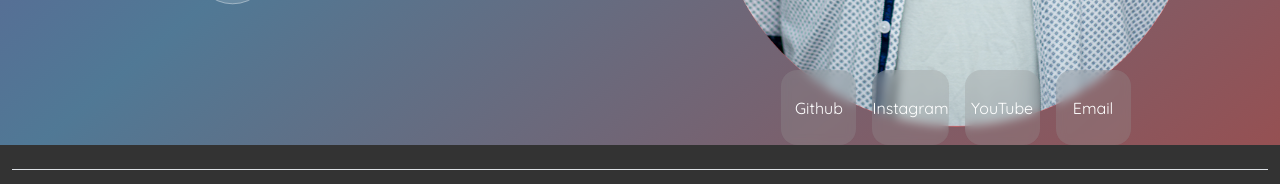
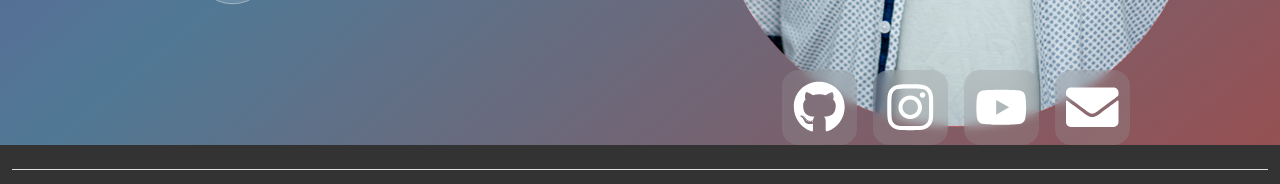
Before and after one commit to DavidASix/davidasix.com, a Next.js app: page / in a window 1280 px wide. Shown: the part 611-795 px from the top of the page. Built offline with nearby package versions, Linux system fonts and the light colour scheme; a web font is replaced by a local one.

Commit message:
Moved social media icons to seperate reusable component.

```diff
--- /dev/null
+++ b/src/components/SocialIcon/index.js
@@ -0,0 +1,75 @@
+
+import {
+    FaDiscord,
+    FaEnvelope,
+    FaFacebookF,
+    FaGithub,
+    FaInstagram,
+    FaLinkedinIn,
+    FaMastodon,
+    FaPinterest,
+    FaQuora,
+    FaRedditAlien,
+    FaSnapchatGhost,
+    FaTelegramPlane,
+    FaAt,
+    FaTiktok,
+    FaTumblr,
+    FaTwitch,
+    FaWeixin,
+    FaWhatsapp,
+    FaTwitter,
+    FaYoutube,
+} from "react-icons/fa";
+
+const socialMediaOptions = [
+    { name: "Discord", slug: "discord", iconName: 'FaDiscord', },
+    { name: "Email", slug: "email", iconName: 'FaEnvelope', },
+    { name: "Facebook", slug: "facebook", iconName: 'FaFacebookF', },
+    { name: "Github", slug: "github", iconName: 'FaGithub', },
+    { name: "Instagram", slug: "instagram", iconName: 'FaInstagram', },
+    { name: "LinkedIn", slug: "linkedin", iconName: 'FaLinkedinIn', },
+    { name: "Mastodon", slug: "mastodon", iconName: 'FaMastodon', },
+    { name: "Pinterest", slug: "pinterest", iconName: 'FaPinterest', },
+    { name: "Quora", slug: "quora", iconName: 'FaQuora', },
+    { name: "Reddit", slug: "reddit", iconName: 'FaRedditAlien', },
+    { name: "Snapchat", slug: "snapchat", iconName: 'FaSnapchatGhost', },
+    { name: "Telegram", slug: "telegram", iconName: 'FaTelegramPlane', },
+    { name: "Threads", slug: "threads", iconName: 'FaAt', },
+    { name: "TikTok", slug: "tiktok", iconName: 'FaTiktok', },
+    { name: "Tumblr", slug: "tumblr", iconName: 'FaTumblr', },
+    { name: "Twitch", slug: "twitch", iconName: 'FaTwitch', },
+    { name: "WeChat", slug: "wechat", iconName: 'FaWeixin', },
+    { name: "WhatsApp", slug: "whatsapp", iconName: 'FaWhatsapp', },
+    { name: "X (Twitter)", slug: "twitter", iconName: 'FaTwitter', },
+    { name: "YouTube", slug: "youtube", iconName: 'FaYoutube', },
+];
+
+const icons = {
+    FaDiscord: (props) => <FaDiscord {...props} />,
+    FaEnvelope: (props) => <FaEnvelope {...props} />,
+    FaFacebookF: (props) => <FaFacebookF {...props} />,
+    FaGithub: (props) => <FaGithub {...props} />,
+    FaInstagram: (props) => <FaInstagram {...props} />,
+    FaLinkedinIn: (props) => <FaLinkedinIn {...props} />,
+    FaMastodon: (props) => <FaMastodon {...props} />,
+    FaPinterest: (props) => <FaPinterest {...props} />,
+    FaQuora: (props) => <FaQuora {...props} />,
+    FaRedditAlien: (props) => <FaRedditAlien {...props} />,
+    FaSnapchatGhost: (props) => <FaSnapchatGhost {...props} />,
+    FaTelegramPlane: (props) => <FaTelegramPlane {...props} />,
+    FaAt: (props) => <FaAt {...props} />,
+    FaTiktok: (props) => <FaTiktok {...props} />,
+    FaTumblr: (props) => <FaTumblr {...props} />,
+    FaTwitch: (props) => <FaTwitch {...props} />,
+    FaWeixin: (props) => <FaWeixin {...props} />,
+    FaWhatsapp: (props) => <FaWhatsapp {...props} />,
+    FaTwitter: (props) => <FaTwitter {...props} />,
+    FaYoutube: (props) => <FaYoutube {...props} />,
+};
+
+export default function SocialIcon(props) {
+    const iconName = socialMediaOptions.find(obj => obj.slug === props.social).iconName;
+    const Icon = icons[iconName];
+    return <Icon {...props} />;
+  }
--- a/src/pages/index.js
+++ b/src/pages/index.js
@@ -2,15 +2,16 @@ import Head from 'next/head';
 import s from "src/pages/home.module.css";
 import cs from "src/styles/common.module.css";
 import NavigationLayout from 'src/components/NavigationLayout/';
+import SocialIcon from 'src/components/SocialIcon/';
 
 import Circles from "public/images/shapes/circle-scatter.svg";
 
 const SocialLink = ({social}) => {
   return (
     <a
-      href={social.link}
+      href={social.url}
       className={`rounded-4 mx-2 ${cs.center} ${cs.frosted} ${cs.grow} ${s.socialContainer}`}>
-      <span>{social.title}</span>
+      <SocialIcon social={social.socialMedia} style={{height: "70%", width: "70%", fill: "var(--fg)" }} />
     </a>
   );
 }
@@ -18,24 +19,24 @@ const SocialLink = ({social}) => {
 async function getSocialAccounts() {
   const socialAccounts = [
     {
-      type: 'github',
-      link: "https://github.com/DavidASix",
-      title: "Github"
+      socialMedia: 'github',
+      url: "https://github.com/DavidASix",
+      displayName: "DavidASix"
     },
     {
-      type: 'instagram',
-      link: "https://www.instagram.com/dave6dev",
-      title: "Instagram"
+      socialMedia: 'instagram',
+      url: "https://www.instagram.com/dave6dev",
+      displayName: "DavidASix"
     },
     {
-      type: 'youtube',
-      link: "https://www.youtube.com/channel/@Dave6",
-      title: "YouTube"
+      socialMedia: 'youtube',
+      url: "https://www.youtube.com/channel/@Dave6",
+      displayName: "DavidASix"
     },
     {
-      type: 'email',
-      link: "mailto:dave6@dave6.ca",
-      title: "Email"
+      socialMedia: 'email',
+      url: "mailto:dave6@dave6.ca",
+      displayName: "DavidASix"
     },
   ]
   return socialAccounts;
```
